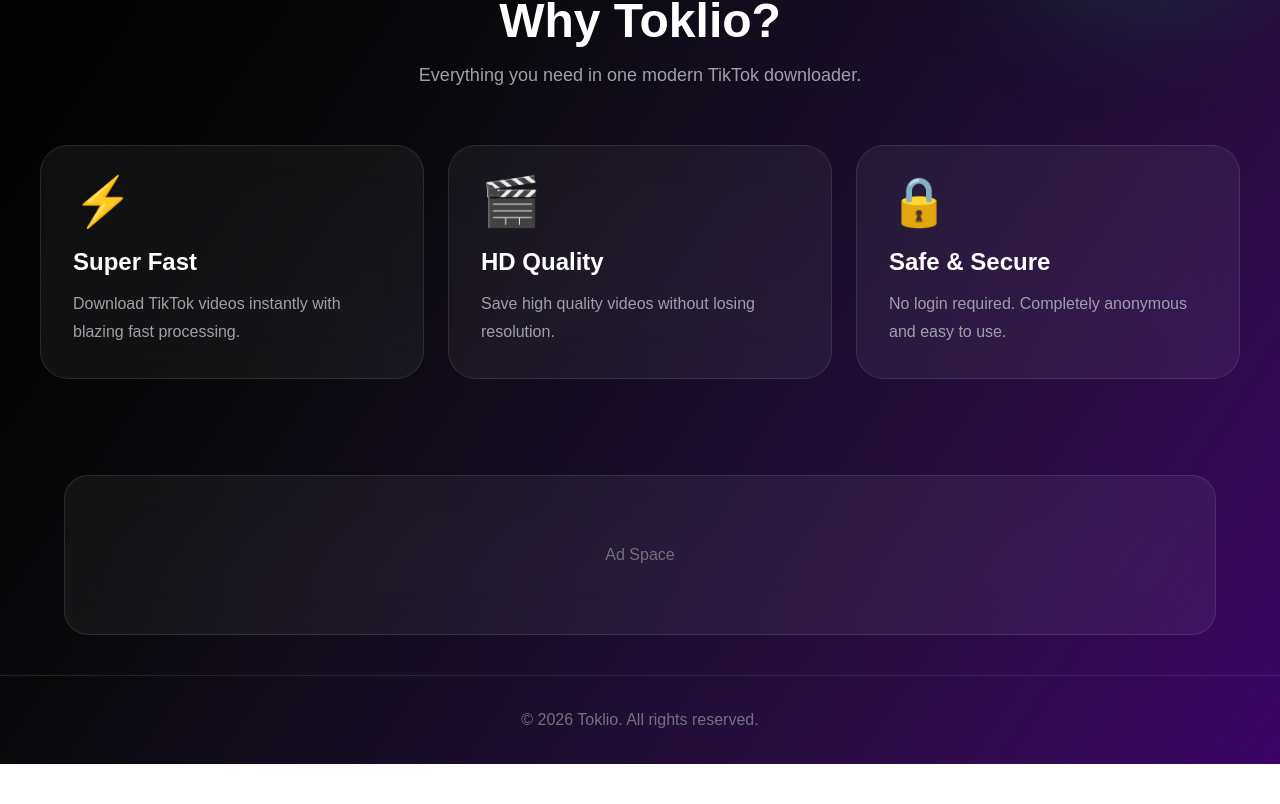
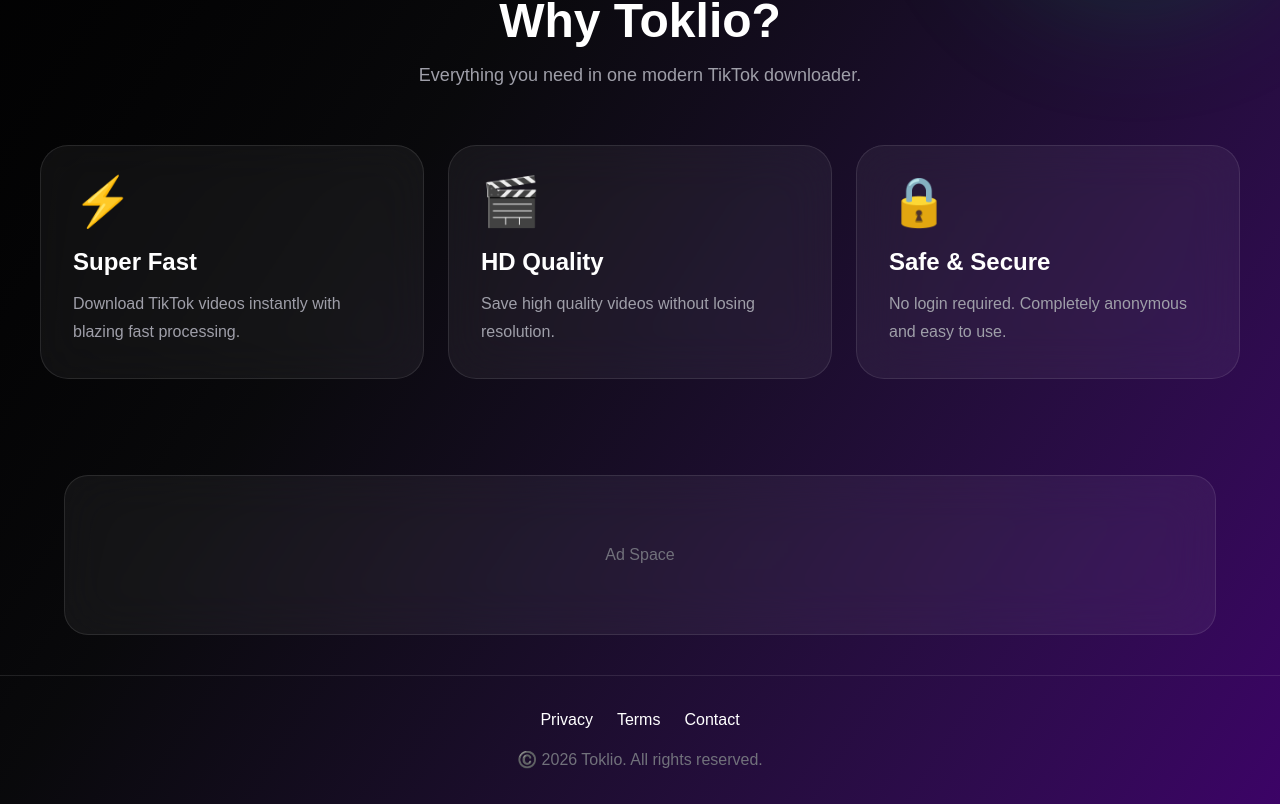
Before and after one commit to Felliny0/Toklio, a Next.js app: page / in a window 1280 px wide. Shown: the part 1166-1970 px from the top of the page. Before the commit the page ends 1930 px from the top, so only its background shows below. Built offline with nearby package versions, Linux system fonts and the light colour scheme.

Commit message:
footer links

```diff
--- a/app/page.tsx
+++ b/app/page.tsx
@@ -213,9 +213,26 @@
   </div>
 </div>
       <footer className="border-t border-white/10 py-8 text-center text-zinc-500">
-        © 2026 Toklio. All rights reserved.
-      </footer>
 
+  <div className="flex items-center justify-center gap-6 mb-4 text-white">
+
+    <a href="/privacy" className="hover:text-purple-400 transition">
+      Privacy
+    </a>
+
+    <a href="/terms" className="hover:text-purple-400 transition">
+      Terms
+    </a>
+
+    <a href="/contact" className="hover:text-purple-400 transition">
+      Contact
+    </a>
+
+  </div>
+
+  ©️ 2026 Toklio. All rights reserved.
+
+</footer>
     </main>
   );
 }
```
